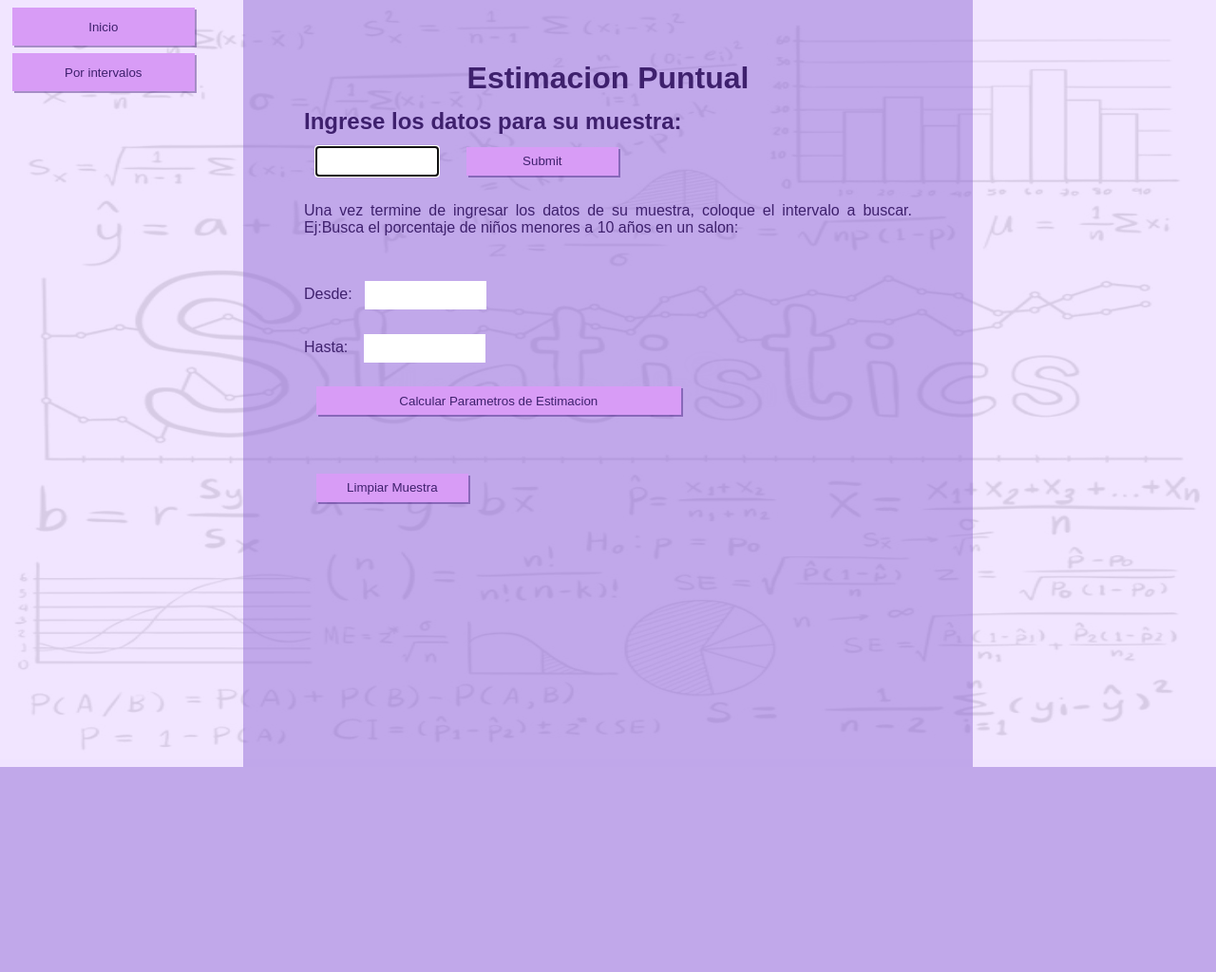
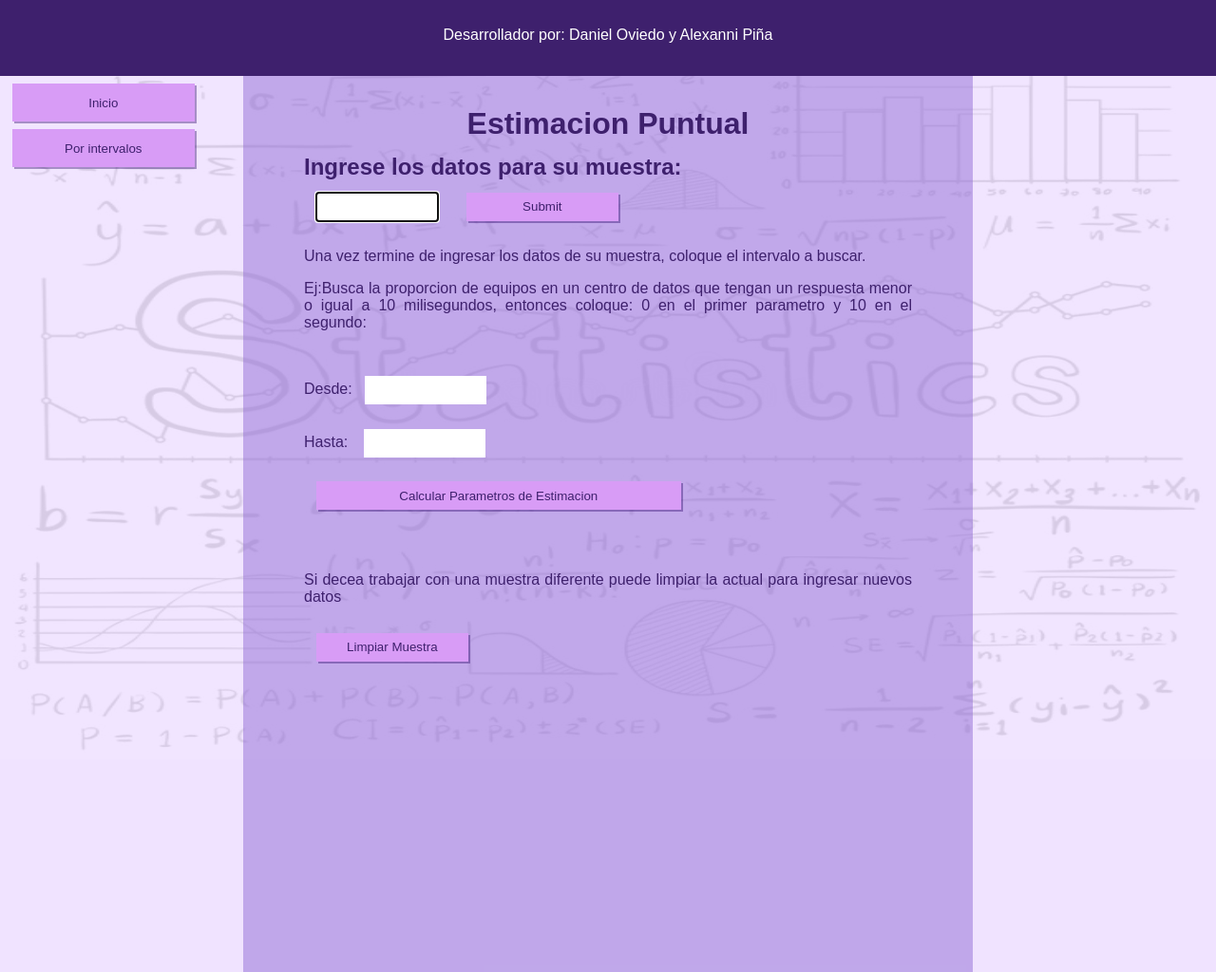
Before and after one commit to damo0615/estimaciones, a PHP site: page /esti_puntual.php in a window 1280 px wide. Shown: the whole page at 95% size. Before the commit the page ends 808 px from the top, so only its background shows below. Run offline with PHP 8.4, Linux system fonts and the light colour scheme; data that the repository does not hold is empty.

Commit message:
Add files via upload

```diff
--- a/esti_interva.php
+++ b/esti_interva.php
@@ -16,7 +16,7 @@
     <img src="img/esta.jpg" id="bg-img">
     <a href="index.php"><button id="btn-int">Inicio</button></a>
     <a href="esti_puntual.php"><button id="btn-var">Puntual</button></a>
-    <div class="index">
+    <div class="index" style="height: 105%;">
     <h1>Estimacion Por Intervalo</h1>
         <h2>Ingrese los datos para su muestra:</h2>
         <form action="insert.php" method="POST">
@@ -38,7 +38,7 @@
             ?>
 
         </table>
-        <b>Una vez termine de ingresar los datos de su muestra, coloque el intervalo a buscar. Ej:Busca el porcentaje de niños menores a 10 años en un salon:</b><br>
+        <p>Una vez termine de ingresar los datos de su muestra, Indique el nivel confianza en porcentaje y la distribucion de frecuencia normal estandar inversa la cual puede determinar con las tablas de distribucion de frecuencia</p><br>
         <form action="resp_interva.php" method="POST">
                 <label>Nivel de confianza: </label><br><input type="float" name="con" required><br>
                 <label>Distribucion Normal Estandar Inversa: </label><br><input type="float" name="dne" required><br>
@@ -46,8 +46,10 @@
         </form>
         <br><br>
         <form action="clean.php" metho="POST">
+        <p>Si decea trabajar con una muestra diferente puede limpiar la actual para ingresar nuevos datos</p>
                 <input type="submit" name="delete" value="Limpiar Muestra" id="clean">
         </form>
     </div>
 </body>
+<?php include "footer.html";?>
 </html>
--- a/esti_puntual.php
+++ b/esti_puntual.php
@@ -17,7 +17,7 @@
     <img src="img/esta.jpg" id="bg-img">
     <a href="index.php"><button id="btn-int">Inicio</button></a>
     <a href="esti_interva.php"><button id="btn-var">Por intervalos</button></a>
-    <div  class="index">
+    <div  class="index" style="height: 102%;">
         <h1>Estimacion Puntual</h1>
         <h2>Ingrese los datos para su muestra:</h2>
         <form action="insert.php" method="POST">
@@ -38,7 +38,8 @@
                 }
             ?>
         </table>
-        <p>Una vez termine de ingresar los datos de su muestra, coloque el intervalo a buscar. Ej:Busca el porcentaje de niños menores a 10 años en un salon:</p><br>
+        <p>Una vez termine de ingresar los datos de su muestra, coloque el intervalo a buscar. </p>
+        <p>Ej:Busca la proporcion de equipos en un centro de datos que tengan un respuesta menor o igual a 10 milisegundos, entonces coloque: 0 en el primer parametro y 10 en el segundo:</p><br>
         <form action="resp_puntual.php" method="POST">
                 <label>Desde:</label><input type="float" name="desde" required><br>
                 <label>Hasta: </label><input type="float" name="hasta" required><br>
@@ -46,8 +47,10 @@
         </form>
         <br><br>
         <form action="clean.php" metho="POST">
+                <p>Si decea trabajar con una muestra diferente puede limpiar la actual para ingresar nuevos datos</p>
                 <input type="submit" name="clean" value="Limpiar Muestra" id="clean" >
         </form>
     </div>
 </body>
+<?php include "footer.html";?>
 </html>
--- /dev/null
+++ b/footer.html
@@ -0,0 +1,13 @@
+<!DOCTYPE html>
+<html lang="en">
+<head>
+    <meta charset="UTF-8">
+    <meta name="viewport" content="width=device-width, initial-scale=1.0">
+    <title>Document</title>
+</head>
+<body>
+    <footer class="foot">
+        <p>Desarrollador por: Daniel Oviedo y Alexanni Piña</p>
+    </footer>
+</body>
+</html>
--- a/index.php
+++ b/index.php
@@ -22,4 +22,5 @@
         <a href="esti_interva.php"><button>Estimacion Por intervalos</button></a>
     </div>
 </body>
+    <?php include "footer.html";?>
 </html>
--- a/resp_interva.php
+++ b/resp_interva.php
@@ -35,8 +35,8 @@
 <body>
     <img src="img/esta.jpg" id="bg-img">
     <a href="index.php"><button id="btn-int">Inicio</button></a>
-    <a href="esti_puntual.php"><button id="btn-var">Puntual</button></a>
-    <div class="index" style="height: 120%;">
+    <a href="esti_interva.php"><button id="btn-var">Por Intervalos</button></a>
+    <div class="index" style="height: 100%;">
         <h1>Resultados dada la muestra:</h1>
         <p>Lo primero es hacer un conteo de cuantos datos fueron agregados a la muestra (n): </p>
         <b>Muestra (n): <?php echo $proq['0']; ?></b>
@@ -53,4 +53,5 @@
         <b>Intervalo Mayor que la media (> u): <?php echo round($P+($dne*(sqrt($S)/sqrt($proq['0']))),2); ?></b>
     </div>
 </body>
+<?php include "footer.html";?>
 </html>
--- a/resp_puntual.php
+++ b/resp_puntual.php
@@ -37,7 +37,7 @@
     <img src="img/esta.jpg" id="bg-img">
     <a href="index.php"><button id="btn-int">Inicio</button></a>
     <a href="esti_puntual.php"><button id="btn-var">Puntual</button></a>
-    <div class="index" style="height: 120%;">
+    <div class="index" style="height: 90%;">
         <h1>Resultados dada la muestra:</h1>
         <p>Lo primero es hacer un conteo de cuantos datos fueron agregados a la muestra (n): </p>
         <b>Muestra (n): <?php echo $proq['0']; ?></b>
@@ -48,7 +48,8 @@
         <p>La desviación estándar poblacional es una medida que indica la variación entre los datos de una población. Se representa con la letra griega sigma. La desviación estándar poblacional se calcula como la raíz cuadrada de la varianza de la población.</p>
         <b>Desviacion Estandar: <?php echo round(sqrt($S),2); ?></b>
         <p>La proporción muestral es la proporción de individuos de una muestra que tienen una característica específica. Se utiliza para estimar la proporción de una característica en una población.</p>
-        <b>Proporcion Muestral: <?php echo round((($prop['0']/$proq['0'])/0.01),2)?></b>
+        <b>Proporcion Muestral: <?php echo round((($prop['0']/$proq['0'])/0.01),2)?>%</b>
     </div>
 </body>
+<?php include "footer.html";?>
 </html>
--- a/style.css
+++ b/style.css
@@ -11,6 +11,7 @@ body{
 /*INDEX O PAGINA DE INICIO*/
 
  .index{
+    top: 10%;
     position: absolute;
     width: 50%;
     height: 85%;
@@ -23,6 +24,7 @@ body{
  .index h1{
     text-align: center;
     margin-bottom: 2%;
+    margin-top: -5%;
  }
  .index p{
     margin-top: 2.5%;
@@ -86,7 +88,7 @@ body{
     border: none;
     width: 15%;
     height: 5%;
-    top: 1%;
+    top: 11%;
     left: 1%;
     background-color:rgb(216, 156, 246);
     box-shadow: 2px 2px rgba(42, 0, 105, 0.379);
@@ -100,8 +102,23 @@ body{
     border: none;
     width: 15%;
     height: 5%;
-    top: 7%;
+    top: 17%;
     left: 1%;
     background-color:rgb(216, 156, 246);
     box-shadow: 2px 2px rgba(42, 0, 105, 0.379);
  }
+
+ /* FOOTER */
+ .foot{
+    top: 0%;
+    position: absolute;
+    width: 100%;
+    height: 10%;
+    background-color: #3E206D;
+ }
+ .foot p{
+    top: 35%;
+    position: relative;
+    text-align: center;
+    color: #ffffff;
+ }
```
